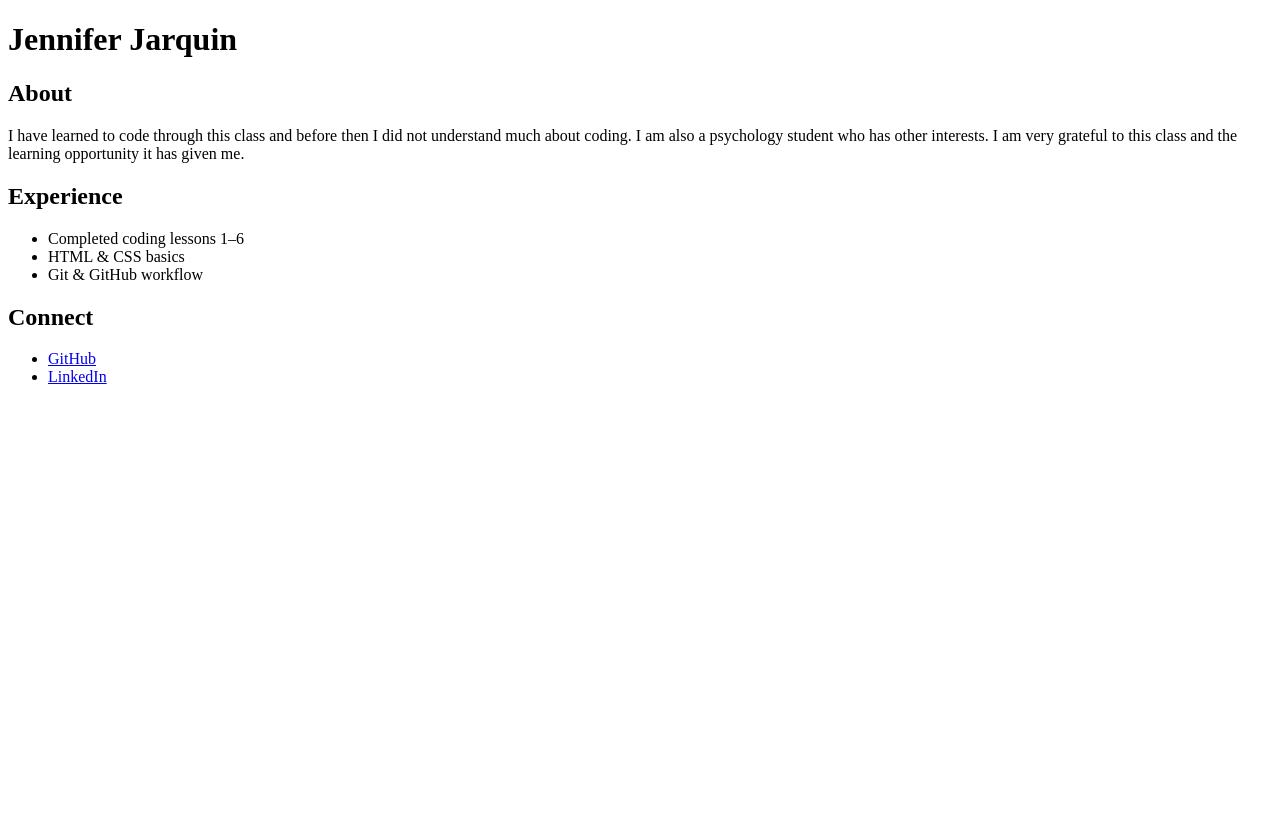
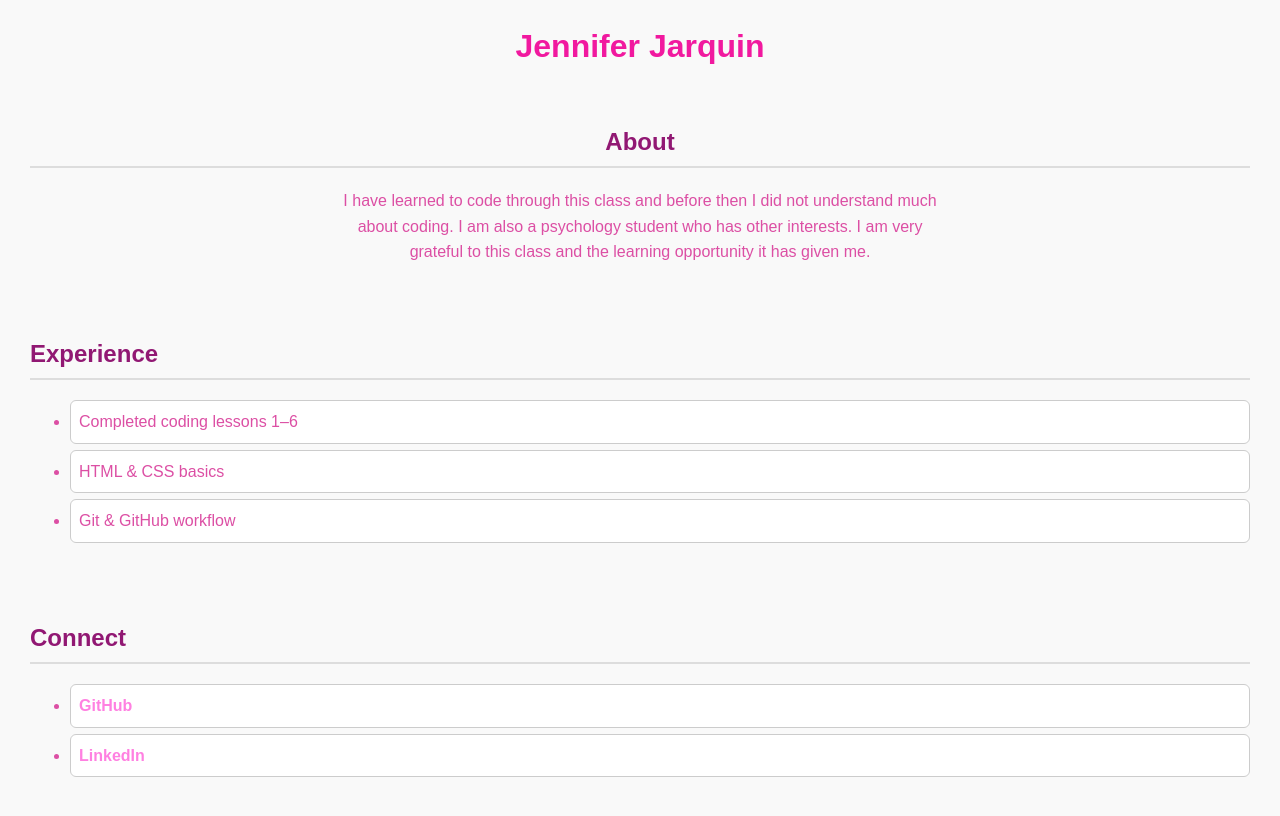
Before and after one commit to JJarquin23/Jennifer-Jarquin-Luna, a plain HTML site: page index.html in a window 1280 px wide. Drawn offline with Linux system fonts and the light colour scheme.

Commit message:
styling added

```diff
--- /dev/null
+++ b/CSS/index.css
@@ -0,0 +1,59 @@
+body {
+  font-family: Arial, Helvetica, sans-serif;
+  margin: 20px;
+  background-color: #f9f9f9;
+  color: #dc4fa4;
+  line-height: 1.6;
+}
+
+/* Main heading */
+h1 {
+  color: #f1199f;
+  text-align: center;
+  margin-bottom: 20px;
+}
+
+/* Section headings */
+h2 {
+  color: #911873;
+  border-bottom: 2px solid #ddd;
+  padding-bottom: 5px;
+  margin-top: 20px;
+}
+
+/* Paragraphs */
+p {
+  max-width: 600px;
+  margin: 10px auto;
+  text-align: center;
+}
+
+/* Spacing between sections (margin) + inside (padding) */
+section {
+  margin: 20px 0;
+  padding: 10px;
+}
+
+/* Center one section's content (example: About) */
+#About {
+  text-align: center;
+}
+
+/* Experience list items become simple blocks */
+ul li {
+  background-color: #fff;
+  border: 1px solid #ccc;
+  margin: 6px 0;
+  padding: 8px;
+  border-radius: 6px;
+}
+
+/* Links */
+a {
+  color: hsl(314, 100%, 75%);
+  font-weight: bold;
+  text-decoration: none;
+}
+a:hover {
+  text-decoration: underline;
+}
--- a/index.html
+++ b/index.html
@@ -4,7 +4,8 @@
     <meta charset="UTF-8" />
     <meta name="viewport" content="width=device-width, initial-scale=1.0" />
     <meta name="description" content="My portfolio page" />
-    <title>Jennifer Jarquin's Portfolio</title>
+    <link rel="icon" type="image/x-icon" href="favicon.ico">
+    <link rel="stylesheet" href="css/index.css">
   </head>
   <body>
     <h1>Jennifer Jarquin</h1>
```
